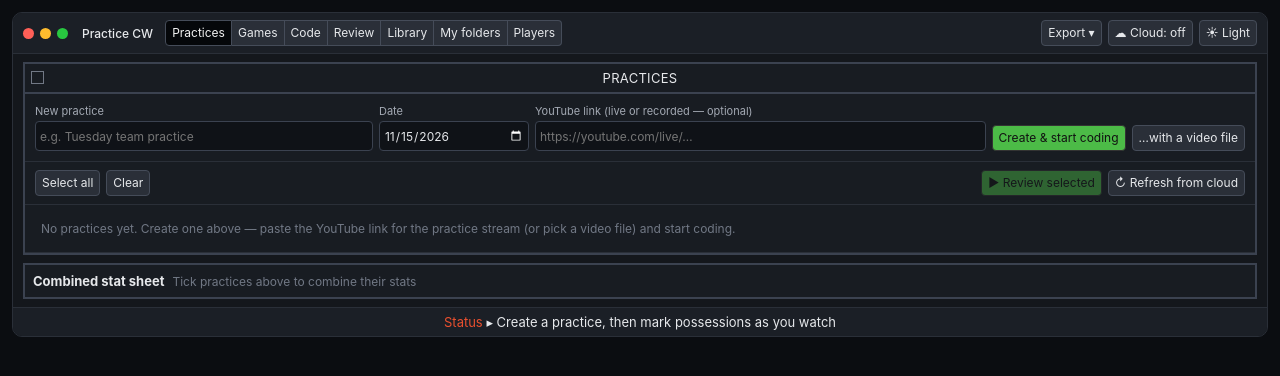
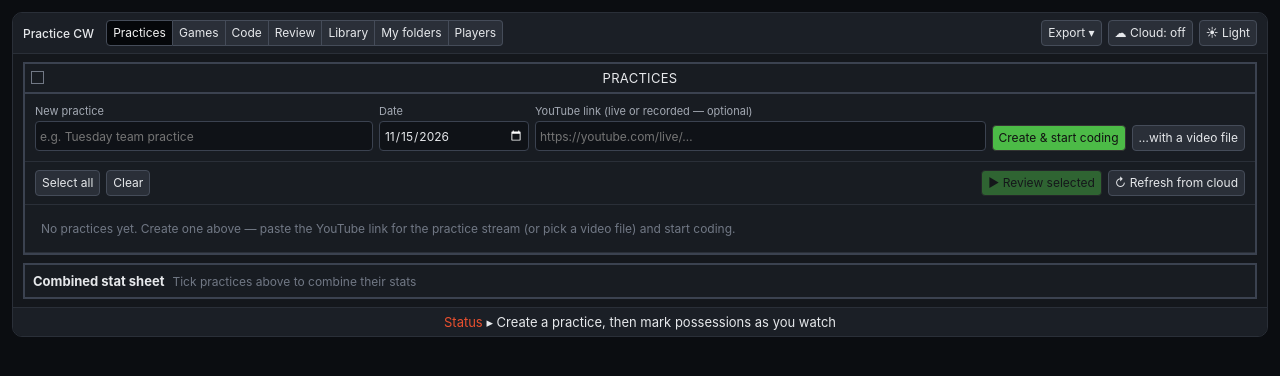
Before and after one commit to mpkcb21/mockbball, a plain HTML site: page index.html in a window 1280 px wide. Drawn offline with Linux system fonts and the light colour scheme.

Commit message:
Remove the fake window buttons from the top bar
Co-Authored-By: Claude Opus 5.5 <noreply@anthropic.com>

```diff
--- a/index.html
+++ b/index.html
@@ -25,7 +25,7 @@ a{color:var(--link)}
 .app{max-width:1500px;margin:0 auto;background:var(--app);border:1px solid var(--bar-edge);border-radius:10px;font-size:12px;overflow:hidden}
 .bar{display:flex;align-items:center;gap:6px;flex-wrap:wrap;background:var(--bar);padding:7px 10px;border-bottom:1px solid var(--bar-edge)}
 .foot{background:var(--bar);border-top:1px solid var(--bar-edge);padding:6px 10px;text-align:center;font-size:13px}
-.dot{width:11px;height:11px;border-radius:50%}
+
 .muted{color:var(--muted)}.faint{color:var(--faint)}
 .main{display:grid;grid-template-columns:minmax(0,1fr) 470px;gap:0;align-items:start}
 body:is([data-tab=review],[data-tab=library],[data-tab=folders]) .main{grid-template-columns:minmax(0,1.15fr) minmax(0,1fr)}
@@ -222,8 +222,7 @@ body[data-tab=review] .chartgrid{grid-template-columns:minmax(0,1fr) minmax(0,1f
 <div id="focusSink" tabindex="-1" style="position:fixed;left:-9999px;top:0"></div>
 <div class="app">
 <div class="bar">
- <span class="dot" style="background:#ff5f57"></span><span class="dot" style="background:#febc2e"></span><span class="dot" style="background:#28c840"></span>
- <span style="margin-left:8px;font-weight:500">Practice CW</span>
+ <span style="font-weight:500">Practice CW</span>
  <span class="seg-ctl" style="margin-left:6px"><button class="bt sm" id="tabPractices">Practices</button><button class="bt sm" id="tabGames">Games</button><button class="bt sm on" id="tabCode">Code</button><button class="bt sm" id="tabReview">Review</button><button class="bt sm" id="tabLibrary">Library</button><button class="bt sm" id="tabFolders">My folders</button><button class="bt sm" id="tabPlayers">Players</button></span>
  <input id="sessName" class="txt code-only" placeholder="Practice name" style="margin-left:6px;width:200px">
  <input id="sessDate" type="date" class="txt code-only" style="width:140px">
```
